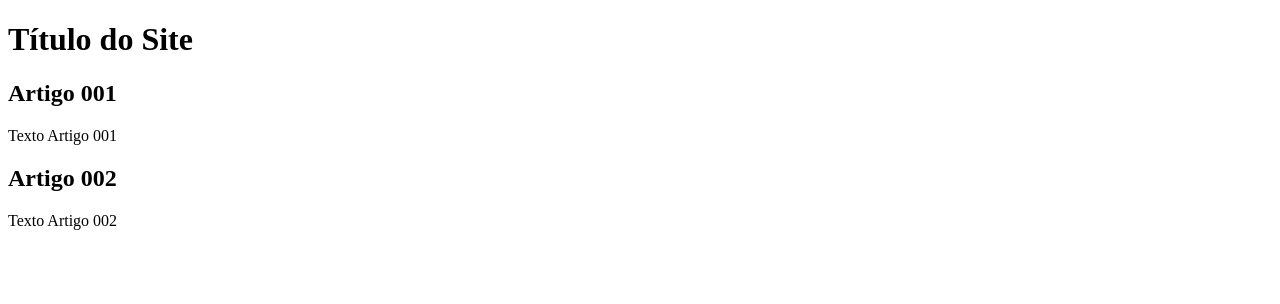
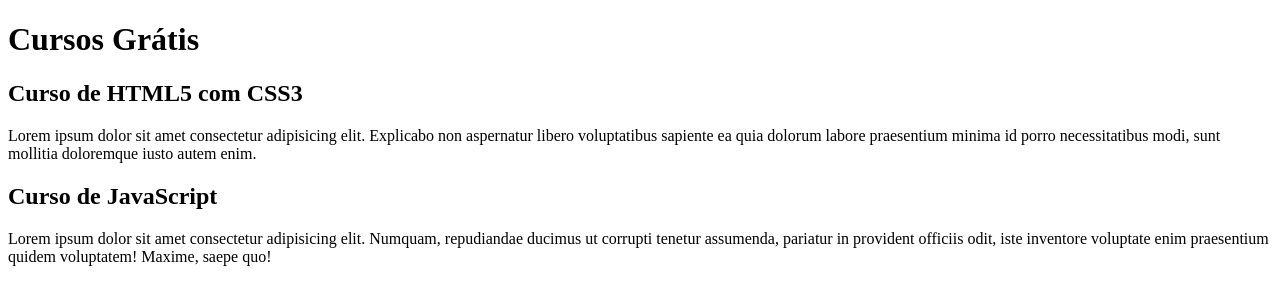
Before and after one commit to RenatoLira04/projeto-site-dois, a plain HTML site: page index.html in a window 1280 px wide. Drawn offline with Linux system fonts and the light colour scheme.

Commit message:
comecei a escrever conteúdo

```diff
--- a/index.html
+++ b/index.html
@@ -9,15 +9,21 @@
 <body>
     <main>
         <header>
-            <h1>Título do Site</h1>
+            <h1>Cursos Grátis</h1>
         </header>
         <article>
-            <h2>Artigo 001</h2>
-            <p>Texto Artigo 001</p>
+            <h2>Curso de HTML5 com CSS3</h2>
+            <p>Lorem ipsum dolor sit amet consectetur adipisicing elit.
+            Explicabo non aspernatur libero voluptatibus sapiente ea
+            quia dolorum labore praesentium minima id porro necessitatibus modi,
+            sunt mollitia doloremque iusto autem enim.</p>
         </article>
         <article>
-            <h2>Artigo 002</h2>
-            <p>Texto Artigo 002</p>
+            <h2>Curso de JavaScript</h2>
+            <p>Lorem ipsum dolor sit amet consectetur adipisicing elit.
+            Numquam, repudiandae ducimus ut corrupti tenetur assumenda, pariatur in provident
+            officiis odit, iste inventore voluptate enim praesentium
+            quidem voluptatem! Maxime, saepe quo!</p>
         </article>
     </main>
 </body>
```
